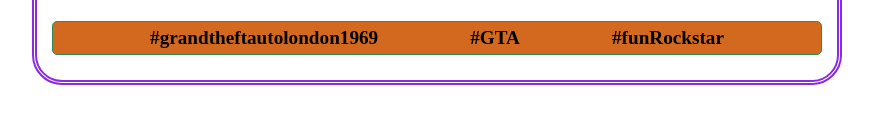
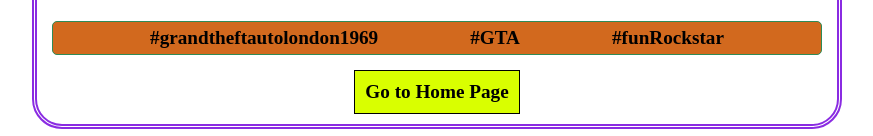
Before and after one commit to bhoomitpatel147/Bhoomit_Patel_AngularProjects, an Angular app in the folder B_Patel_RockstarGames/: page /details/0 in a window 1280 px wide. Shown: the part 764-900 px from the top of the page, without its empty margins (203-1076 px from the left). Before the commit the page ends 859 px from the top, so only its background shows below. Built offline with nearby package versions, Linux system fonts and the light colour scheme.

Commit message:
Extra css added

```diff
--- a/B_Patel_RockstarGames/src/app/content-details/content-details.component.html
+++ b/B_Patel_RockstarGames/src/app/content-details/content-details.component.html
@@ -27,3 +27,5 @@
 
 
 </ng-container>
+
+<a href="/list" class="btn">Go to Home Page</a>
--- a/B_Patel_RockstarGames/src/app/content-details/content-details.component.scss
+++ b/B_Patel_RockstarGames/src/app/content-details/content-details.component.scss
@@ -103,3 +103,25 @@
 :host.is-last .author.backgroundColor {
     background-color: purple;
 }
+
+//Extra
+
+a.btn {
+    font-size: larger;
+    display: flex;
+    color: black;
+    background-color: rgb(217, 255, 0);
+    width: fit-content;
+    width: fit-content;
+    margin: 0 auto;
+    padding: 10px;
+    font-weight: bolder;
+    text-decoration: none;
+    border: 1px double black;
+}
+
+a.btn:hover {
+    background-color: transparent;
+    color: green;
+    border-radius: 10px;
+}
--- a/B_Patel_RockstarGames/src/app/content-list/content-list.component.scss
+++ b/B_Patel_RockstarGames/src/app/content-list/content-list.component.scss
@@ -88,3 +88,81 @@
     margin: 10px auto;
     text-align: center;
 }
+
+//Extra
+
+body {
+    font-family: sans-serif;
+    background-color: #81d4fa;
+    font-weight: bold;
+}
+
+.text-box {
+    margin-left: 44vw;
+    margin-top: 42vh;
+}
+
+.btn:link,
+.btn:visited {
+    text-transform: uppercase;
+    text-decoration: none;
+    padding: 15px 40px;
+    display: inline-block;
+    border-radius: 100px;
+    transition: all .2s;
+    position: absolute;
+}
+
+.btn:hover {
+    transform: translateY(-3px);
+    box-shadow: 0 10px 20px rgba(0, 0, 0, 0.2);
+}
+
+.btn:active {
+    transform: translateY(-1px);
+    box-shadow: 0 5px 10px rgba(0, 0, 0, 0.2);
+}
+
+.btn-white {
+    background-color: #fff;
+    color: #777;
+}
+
+.btn::after {
+    content: "";
+    display: inline-block;
+    height: 100%;
+    width: 100%;
+    border-radius: 100px;
+    position: absolute;
+    top: 0;
+    left: 0;
+    z-index: -1;
+    transition: all .4s;
+}
+
+.btn-white::after {
+    background-color: #fff;
+}
+
+.btn:hover::after {
+    transform: scaleX(1.4) scaleY(1.6);
+    opacity: 0;
+}
+
+.btn-animated {
+    animation: moveInBottom 5s ease-out;
+    animation-fill-mode: backwards;
+}
+
+@keyframes moveInBottom {
+    0% {
+        opacity: 0;
+        transform: translateY(30px);
+    }
+
+    100% {
+        opacity: 1;
+        transform: translateY(0px);
+    }
+}
```
